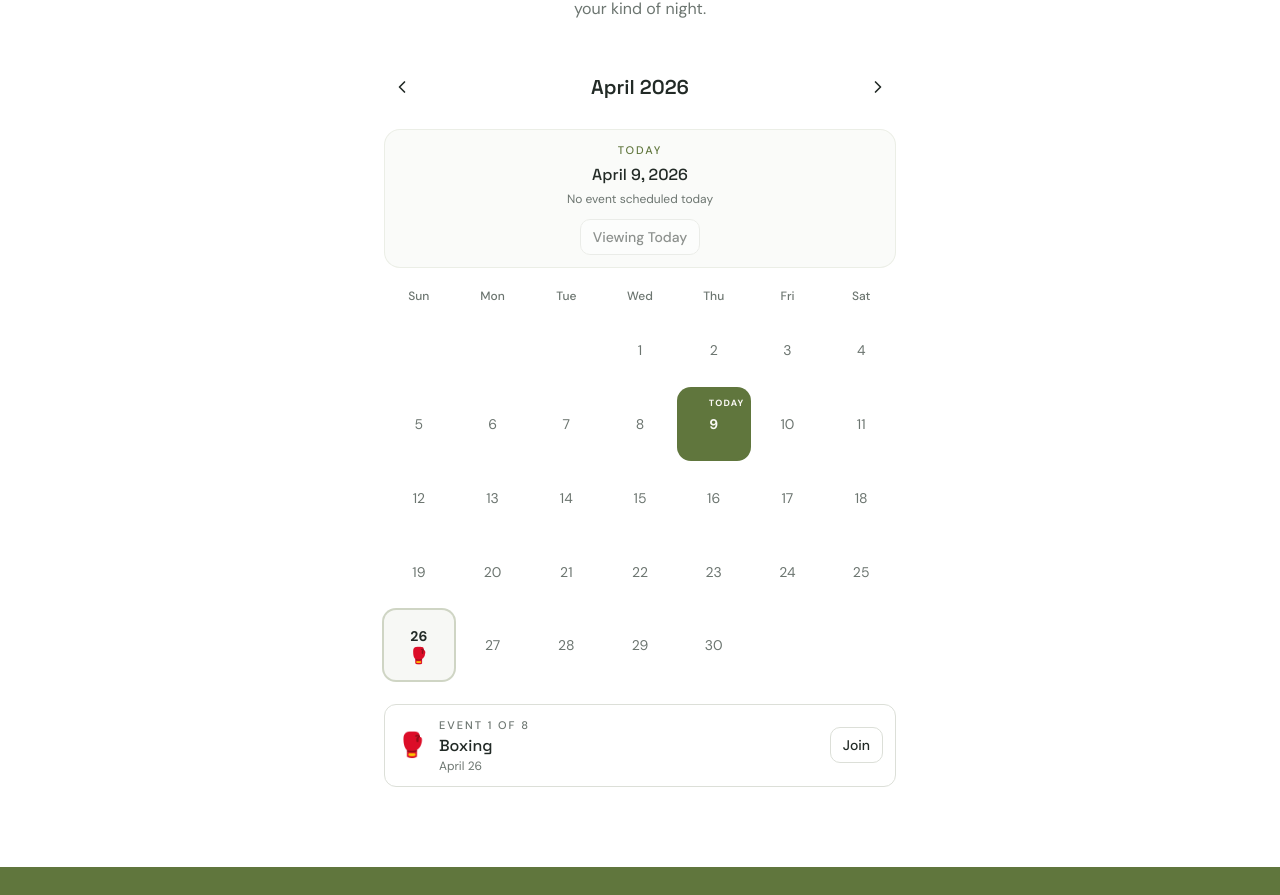
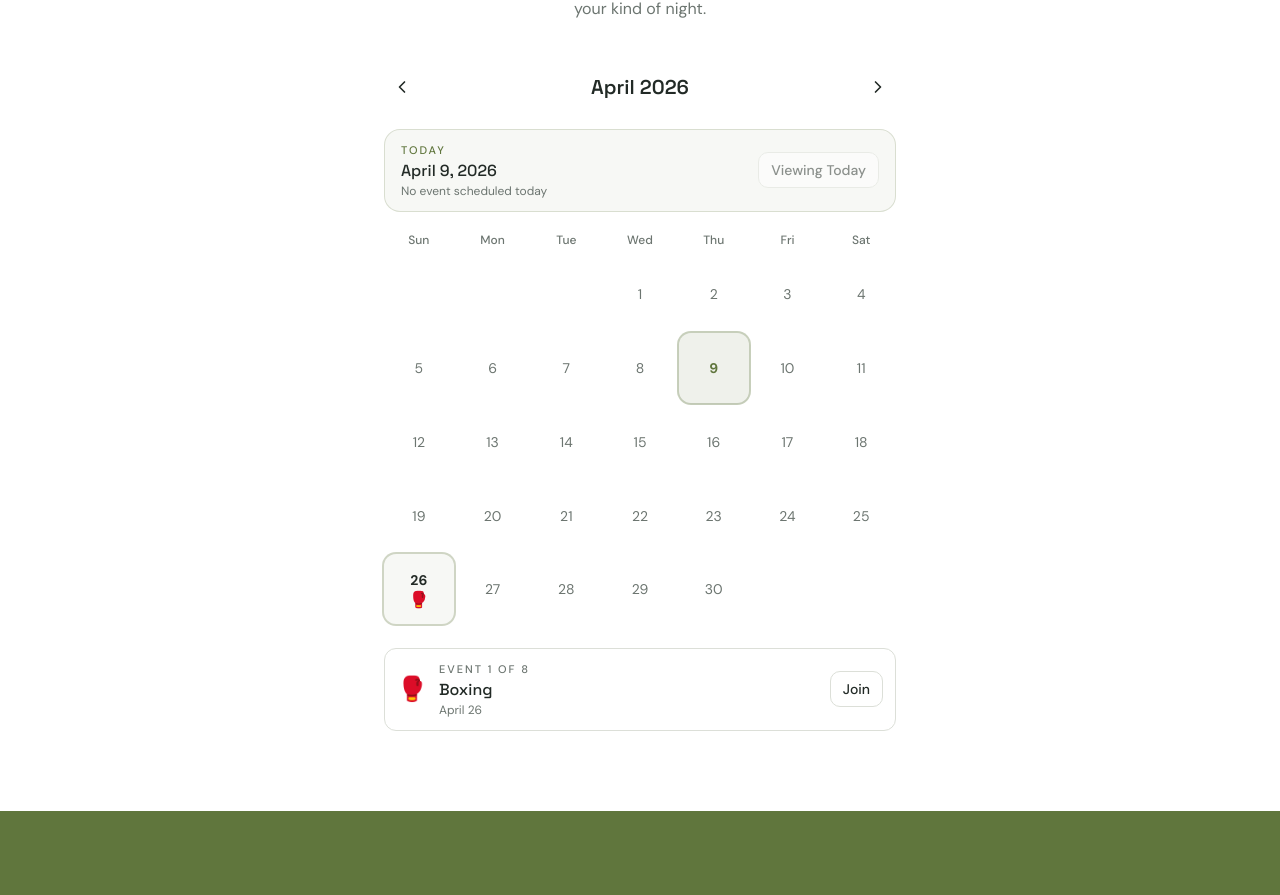
Before and after one commit to andyl2020/getloveyvr-publicsite, a React (Vite) app: page / in a window 1280 px wide. Shown: the part 1253-2148 px from the top of the page. Built offline with nearby package versions, Linux system fonts and the light colour scheme.

Commit message:
Lighten calendar today highlight

```diff
--- a/src/pages/Index.tsx
+++ b/src/pages/Index.tsx
@@ -161,8 +161,8 @@ const EventCalendar = () => {
         </button>
       </div>
 
-      <div className="mb-4 flex flex-col items-center gap-3 rounded-2xl border border-primary/10 bg-primary/[0.03] px-4 py-3 text-center">
-        <div className="space-y-1">
+      <div className="mb-4 flex items-center justify-between gap-3 rounded-2xl border border-primary/20 bg-primary/5 px-4 py-3">
+        <div>
           <p className="text-[11px] font-medium uppercase tracking-[0.18em] text-primary">Today</p>
           <p className="font-heading font-medium">
             {MONTHS[todayMonth]} {todayDate}, {todayYear}
@@ -198,19 +198,13 @@ const EventCalendar = () => {
               key={day}
               className={[
                 "relative aspect-square flex flex-col items-center justify-center rounded-lg text-sm",
-                isToday ? "font-semibold ring-2 ring-primary bg-primary text-primary-foreground shadow-sm" : "",
+                isToday ? "font-semibold ring-2 ring-primary/35 bg-primary/10 text-primary shadow-sm" : "",
                 !isToday && event ? "font-semibold ring-2 ring-primary/30 bg-primary/5" : "",
-                !event ? "text-muted-foreground" : "",
-                isToday ? "text-primary-foreground" : "",
+                !event && !isToday ? "text-muted-foreground" : "",
               ]
                 .filter(Boolean)
                 .join(" ")}
             >
-              {isToday && (
-                <span className="absolute top-1 right-1 text-[9px] font-semibold uppercase tracking-[0.14em]">
-                  Today
-                </span>
-              )}
               <span>{day}</span>
               {event && <span className="text-base leading-none mt-0.5">{event.emoji}</span>}
             </div>
```
